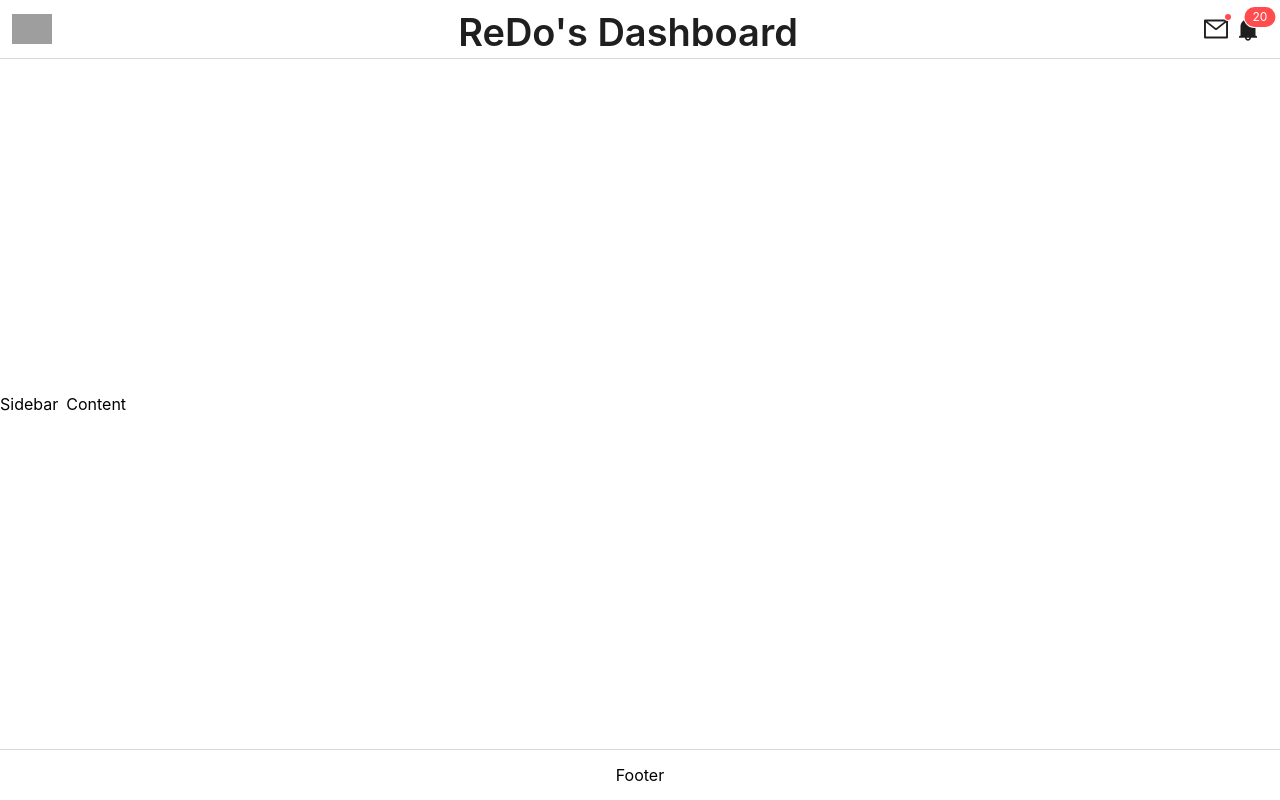
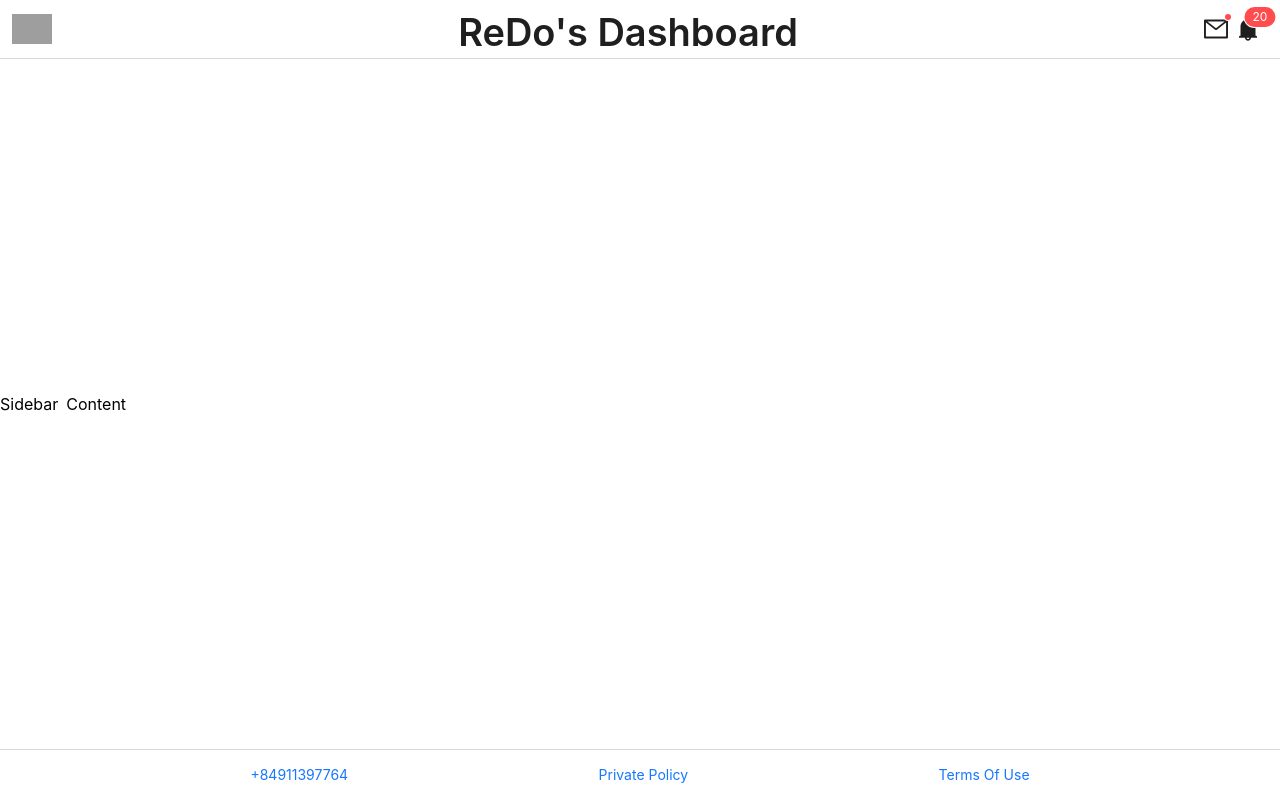
Before and after one commit to ReDoProgrammer/reactjs_dashboard, a React (Create React App) app: page / in a window 1280 px wide. Built offline with nearby package versions, Linux system fonts and the light colour scheme; grey boxes are pictures that could not be loaded.

Commit message:
design footer

```diff
--- a/src/Components/AppFooter/index.js
+++ b/src/Components/AppFooter/index.js
@@ -1,5 +1,10 @@
+import {Typography} from 'antd';
 function AppFooter() {
-    return (  <div className="AppFooter">Footer</div>);
+    return (  <div className="AppFooter">
+        <Typography.Link href='tel:+84911397764'>+84911397764</Typography.Link>
+        <Typography.Link href='https://www.facebook.com/' target={'_blank'}>Private Policy</Typography.Link>
+        <Typography.Link href='https://www.facebook.com/' target={'_blank'}>Terms Of Use</Typography.Link>
+    </div>);
 }
 
 export default AppFooter;
```
